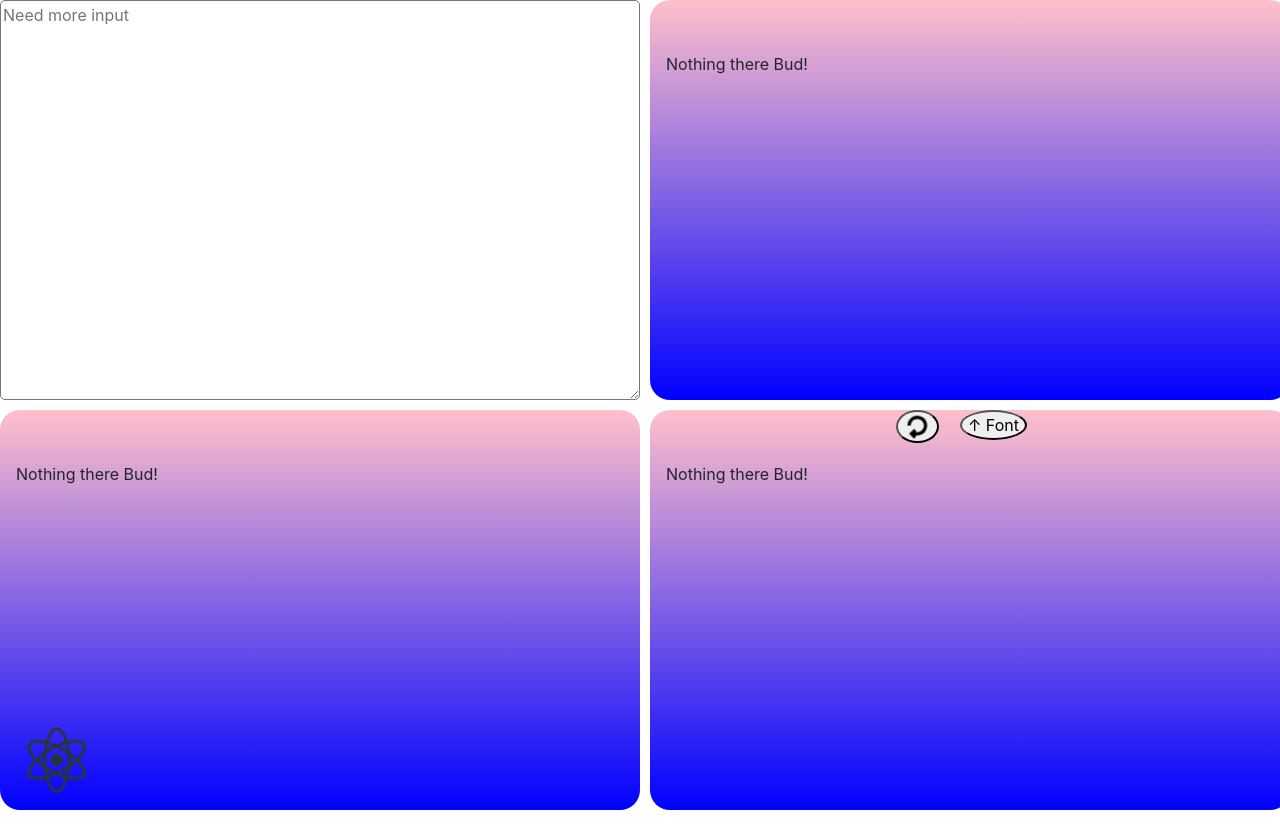
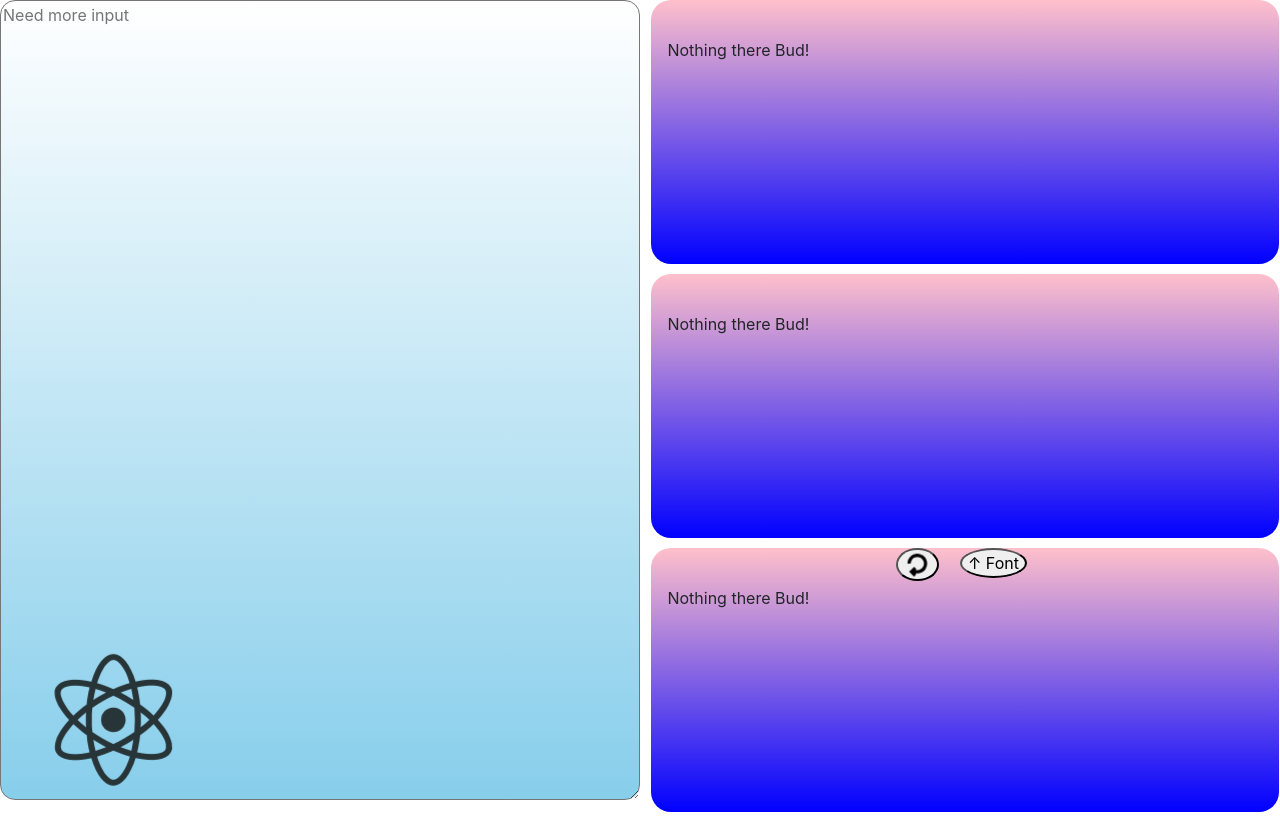
Before and after one commit to sgr2848/K-ko, a React (Create React App) app: page / in a window 1280 px wide. Built offline with nearby package versions, Linux system fonts and the light colour scheme.

Commit message:
more changes to css properties

```diff
--- a/src/App.css
+++ b/src/App.css
@@ -3,16 +3,34 @@ div.grid_container{
   max-width: 100%;
   max-height: 100%;
   display:grid;
-  grid-template-columns: auto auto;
+  grid-template-areas:"text output"
+                      "text output2"
+                      "none output3";
   column-gap: 10px;
   grid-row-gap: 10px;
 }
+div.filler{
+  grid-area: none;
+
+}
+div.grid_content_1{
+  grid-area : text;
+}
+div.grid_content{
+  grid-area: output;
+}
+div.grid_content_2{
+  grid-area: output2;
+}
+div.grid_content_3{
+  grid-area: output3;
+}
 .App-logo {
   position: absolute;
-  top:90%;
-  height: 10vmin;
+  top:80%;
+  height: 20vmin;
   pointer-events: none;
-  /* z-index : 200; */
+  z-index : 200;
 }
 
 @media (prefers-reduced-motion: no-preference) {
--- a/src/App.js
+++ b/src/App.js
@@ -89,18 +89,20 @@ class App extends Component {
   render() {
     return (
       <React.Fragment>
-        <img src={logo} className="App-logo" alt="logo" />
         <div className="grid_container">
-          <div className="grid_content">
+          <div className="grid_content_1">
+            <img src={logo} className="App-logo" alt="logo" />
             <TextInput update={this.updateString()} />
           </div>
+          <div className="filler"></div>
+
           <div className="grid_content">
             <BackwardsText setTextBackwards={this.getTextBackWards()} />
           </div>
-          <div className="grid_content">
+          <div className="grid_content_2">
             <AllCaps setAllCap={this.getAllCap()} />
           </div>
-          <div className="grid_content">
+          <div className="grid_content_3">
             <IncreasedFont
               setLargerFont={this.textLookUp()}
               increaseFontSize={this.handleFontIncrementEvent}
--- a/src/Component/css/Divs.module.css
+++ b/src/Component/css/Divs.module.css
@@ -1,6 +1,6 @@
 .div{
-    height: 50vh;
-    width: 50vw;
+    height: 33vh;
+    width: 49vw;
     max-width:50vw;
     max-height: 50vh;
     position: realtive;
@@ -36,9 +36,10 @@
     /* z-index:10; */
 }
 .textInput{
-    height: 50vh;
+    height: 100vh;
     width: 50vw;
-    border-radius: 5px;
+    border-radius: 15px;
+    background: linear-gradient(0deg, skyblue, white) ;
 }
 .resetButton{
     position:absolute;
```
